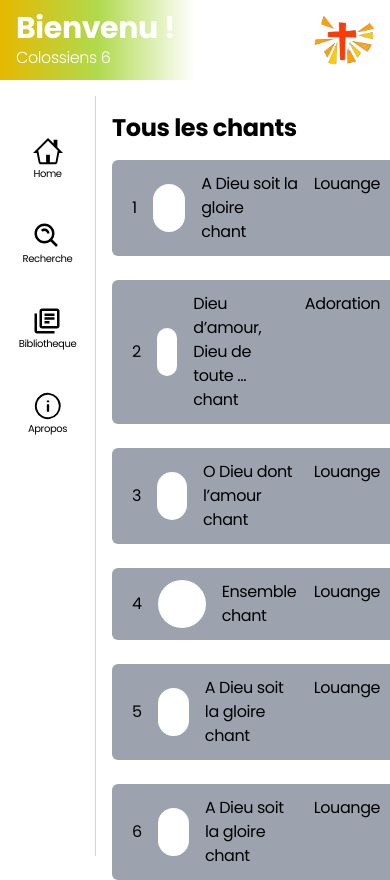
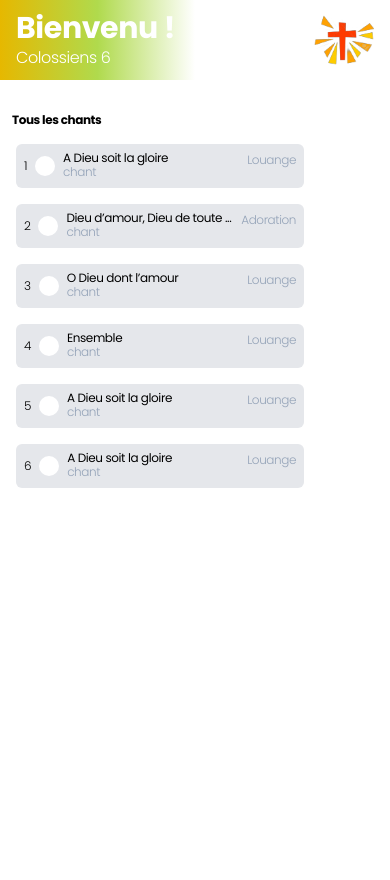
Before and after one commit to kaliacad/cebi-chants, a Next.js app: page /dashboard in a window 390 px wide. After the commit the page ends 844 px from the top, so only its background shows below. Built offline with nearby package versions, Linux system fonts and the light colour scheme; a web font is replaced by a local one.

Commit message:
style: add basic responsiveness

```diff
--- a/components/SongList.jsx
+++ b/components/SongList.jsx
@@ -46,25 +46,30 @@ const SongList = () => {
     ]
 
   return (
-    <div>
+    <div className="mx-auto">
 
-        <aside className="flex flex-col content-end justify-between gap-4">
-            <h3 className="side-title text-2xl font-semibold">Tous les chants</h3>
-            <div className="flex flex-col gap-6">
+        <aside className="flex flex-col  justify-between gap-4 sm:w-96">
+            <h3 className="text-xs pl-3 font-normal sm:text-xl sm:pl-7 md:max-xl:text-2xl sm:font-medium md:font-semibold md:pl-4 max-xl:font-bold">Tous les chants</h3>
+            <div className="flex flex-col justify-center items-center gap-4 mx-auto w-80
+            sm:w-96 md:max-xl:w-full">
             {
                 chants?.map((item, id) => (
-                <div key={id} className="bg-gray-400 flex justify-between gap-4 pt-3 pr-5 pb-3 pl-5 rounded-md">
-                    <div className="flex justify-center items-center gap-4">
-                        <span>{item.order}</span>
-                        <div className="rounded-full bg-white h-12 w-12">
+                <div key={id} className="bg-gray-200 flex justify-between py-2 px-2 md:py-3 md:px-3 rounded-md w-72 text-xs sm:text-xs md:text-sm font-light
+                sm:w-80 md:w-11/12">
+                    {/* sm:gap-8 sm:pt-3 sm:px-5 sm:pb-3 */}
+                    <div className="flex justify-center items-center gap-2 md:gap-4">
+                        <span className="sm:text-sm md:text-base">{item.order}</span>
+                        <div className="rounded-full bg-white h-5 w-5 md:h-12 md:w-12
+                        sm:h-10 sm:w-10 md:max-xl:h-12
+                        md:max-xl:w-12">
                             {/* <img src="" alt="s" /> */}
                         </div>
                         <div className="flex flex-col">
-                            <span>{item.title}</span>
-                            <span>{item.type}</span>
+                            <span className="font-normal leading-none">{item.title}</span>
+                            <span className="text-slate-400">{item.type}</span>
                         </div>
                     </div>
-                <p>{item.category}</p>
+                    <p className="text-slate-400">{item.category}</p>
                 </div>
                 ))
             }
--- a/components/layout.jsx
+++ b/components/layout.jsx
@@ -6,8 +6,8 @@ const Layout = ({ children }) => {
     <div className=" max-h-screen max-w-screen  ">
       <Header />
       <div className=" flex  gap-4">
-        <NavBar />
-        <main className=" mt-[7rem] ml-[7em] ">{children}</main>
+        {/* <NavBar /> */}
+        <main className=" mt-[7rem] ">{children}</main>
       </div>
     </div>
   );
--- a/pages/dashboard.jsx
+++ b/pages/dashboard.jsx
@@ -3,7 +3,10 @@ import SongList from "../components/SongList";
 function dashboard() {
   return (
     <div className=" max-h-screen max-w-screen ">
-      <SongList />
+
+      <div>
+        <SongList />
+      </div>
     </div>
   )
 }
```
